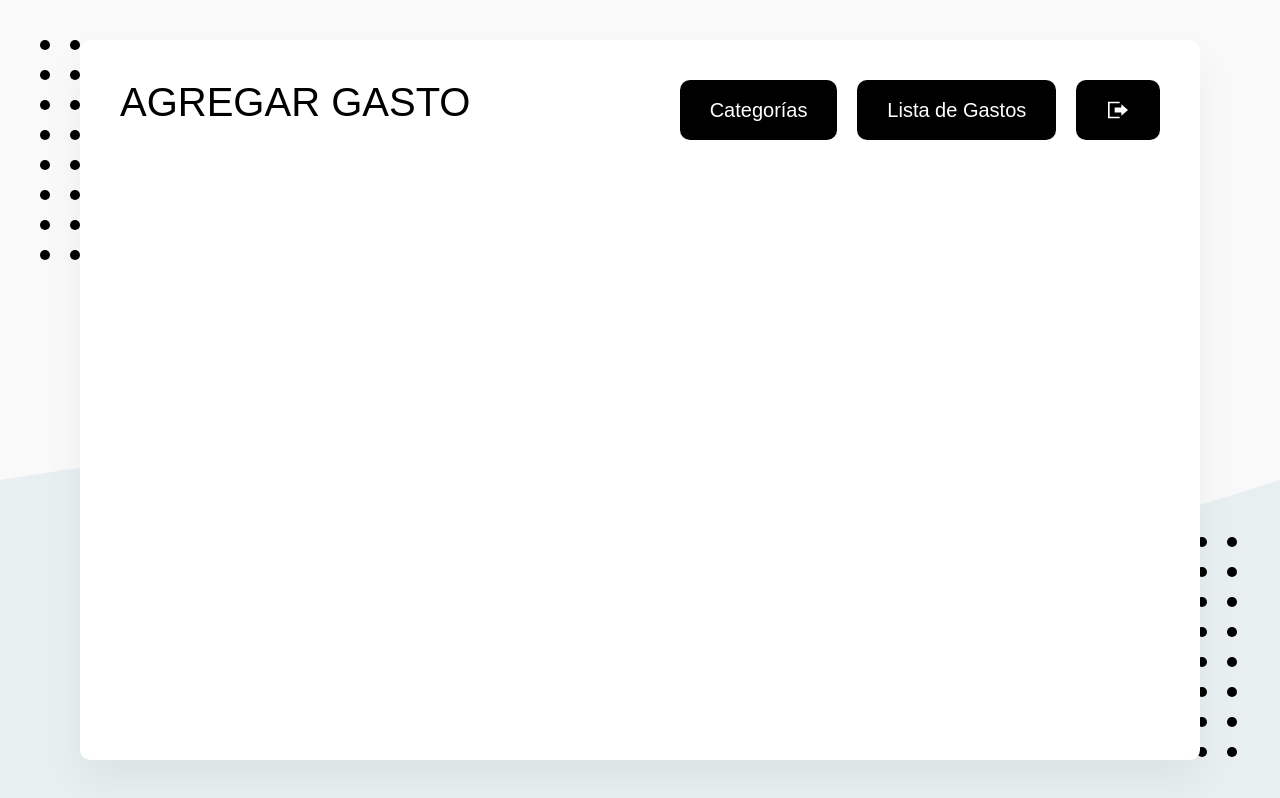
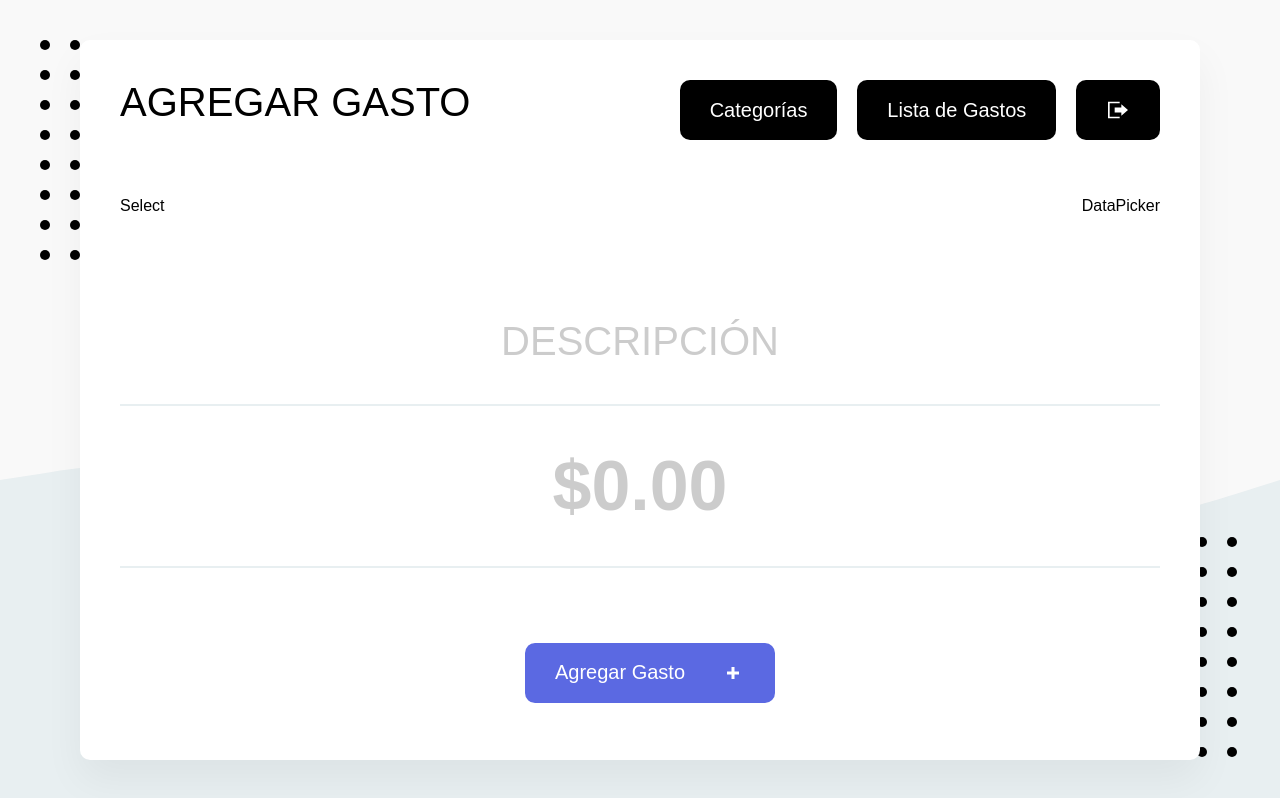
Before and after one commit to Sisifo-G/app-gastos-firebase, a React (Create React App) app: page / in a window 1280 px wide. Built offline with nearby package versions, Linux system fonts and the light colour scheme; no server answers; sample sign-in values are in the browser's storage; what webfontloader would draw is missing.

Commit message:
Formulario para agregar gastos

```diff
--- a/src/App.js
+++ b/src/App.js
@@ -1,5 +1,6 @@
 import React from "react";
 import { Helmet } from "react-helmet";
+import FormularioGasto from "./components/FormularioGasto";
 import Boton from "./elements/Boton";
 import BotonCerrarSesion from "./elements/BotonCerrarSesion";
 import {
@@ -25,6 +26,7 @@
           </ContenedorBotones>
         </ContenedorHeader>
       </Header>
+      <FormularioGasto />
     </>
   );
 }
--- /dev/null
+++ b/src/components/FormularioGasto.js
@@ -0,0 +1,55 @@
+import React, { useState } from "react";
+import Boton from "../elements/Boton";
+import {
+  ContenedorFiltros,
+  Formulario,
+  Input,
+  InputGrande,
+  ContenedorBoton,
+} from "./../elements/ElementosDeFormulario";
+import { ReactComponent as IconoPlus } from "./../images/plus.svg";
+
+const FormularioGasto = () => {
+  const [inputDescripcion, setInputDescripcion] = useState("");
+  const [inputCantidad, setInputCantidad] = useState("");
+
+  const handleChange = (e) => {
+    if (e.target.name === "descripcion") {
+      setInputDescripcion(e.target.value);
+    } else if (e.target.name === "cantidad") {
+      setInputCantidad(e.target.value.replace(/[^0-9.]/g, ""));
+    }
+  };
+
+  return (
+    <Formulario>
+      <ContenedorFiltros>
+        <p>Select</p>
+        <p>DataPicker</p>
+      </ContenedorFiltros>
+      <div>
+        <Input
+          type="text"
+          name="descripcion"
+          placeholder="Descripción"
+          value={inputDescripcion}
+          onChange={handleChange}
+        />
+        <InputGrande
+          type="text"
+          name="cantidad"
+          placeholder="$0.00"
+          value={inputCantidad}
+          onChange={handleChange}
+        />
+      </div>
+      <ContenedorBoton>
+        <Boton as="button" primario conIcono type="submit">
+          Agregar Gasto <IconoPlus />
+        </Boton>
+      </ContenedorBoton>
+    </Formulario>
+  );
+};
+
+export default FormularioGasto;
```
Also changed, not shown: 1 other file (tests, documents, lock files or other folders).
